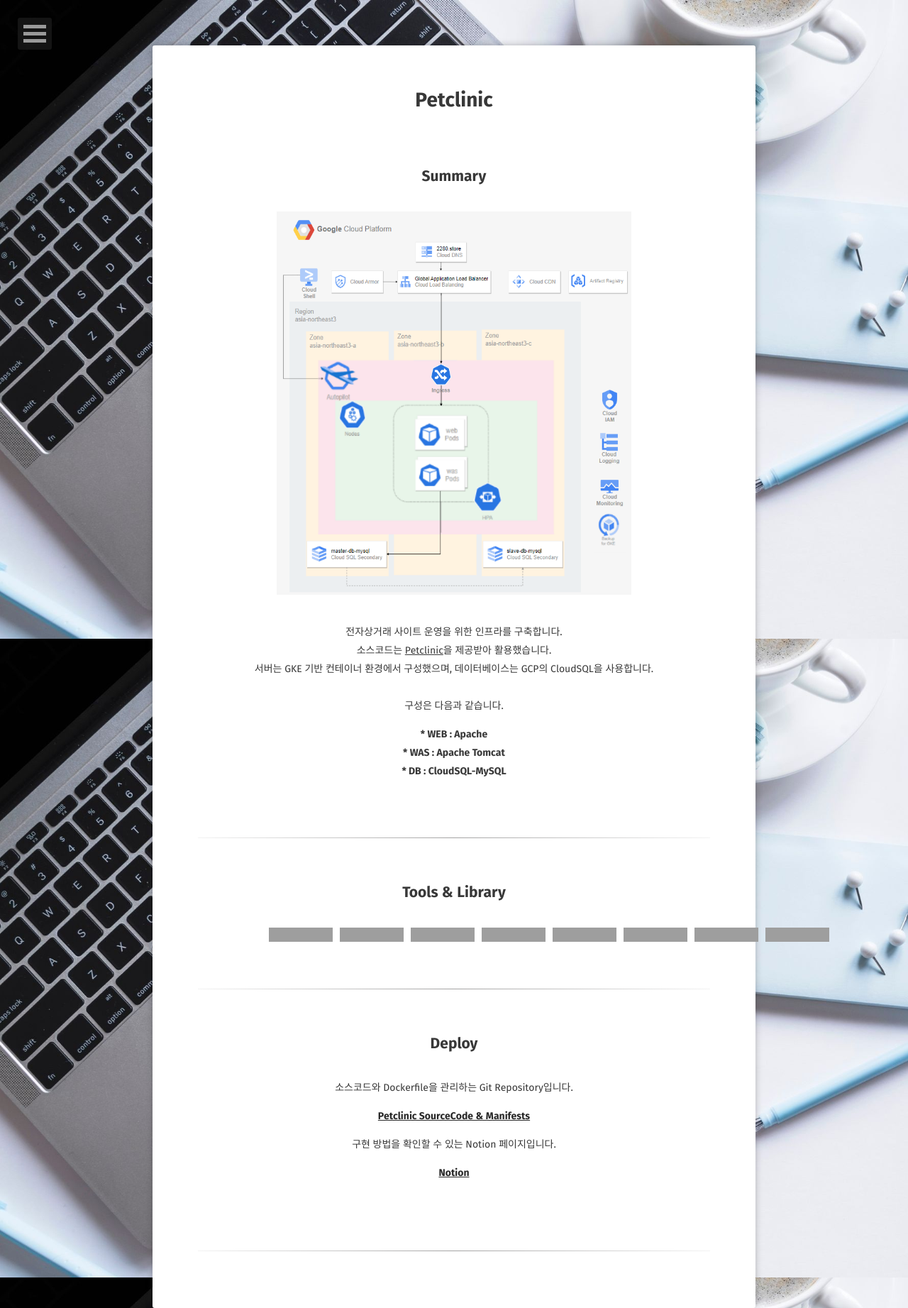
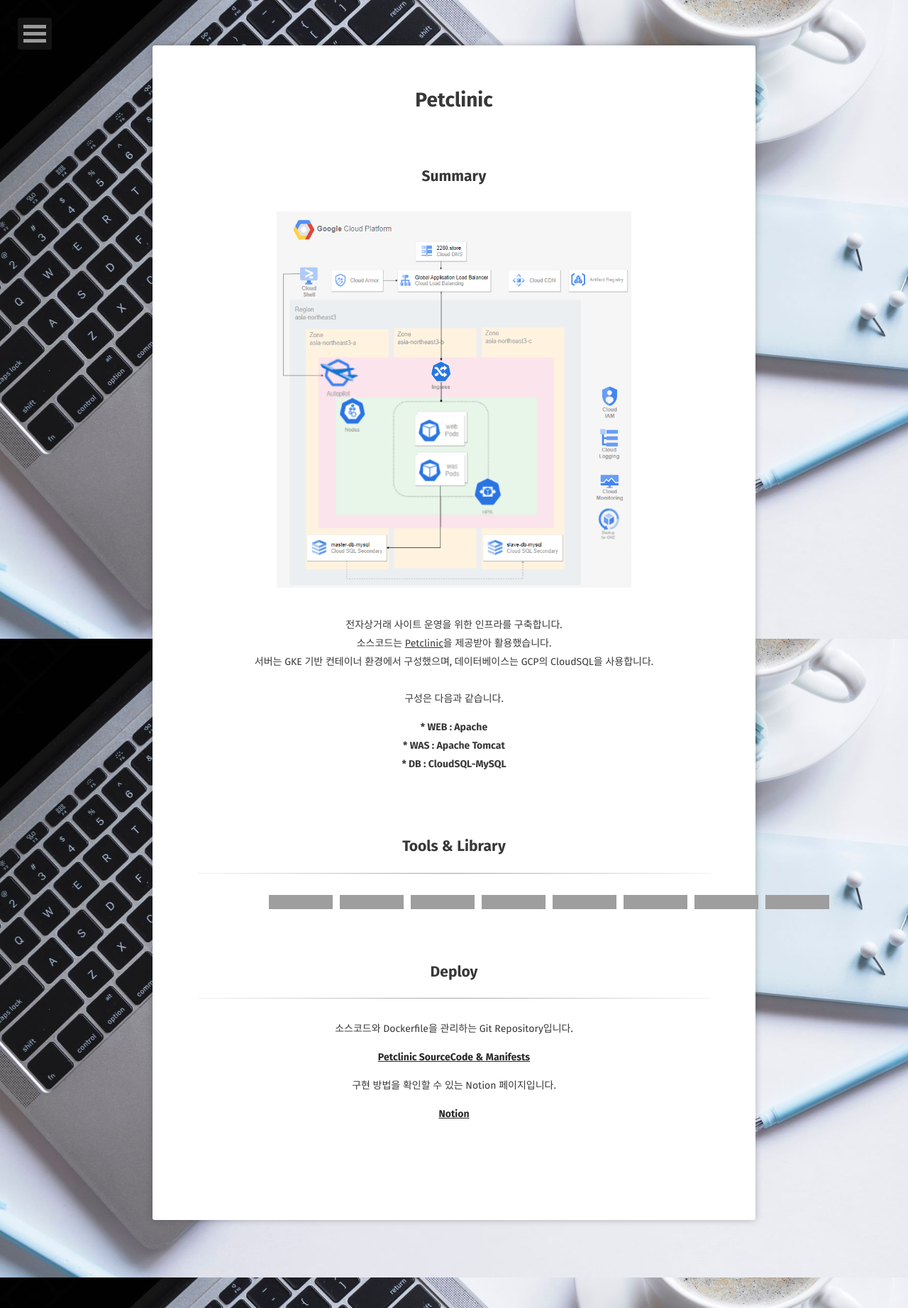
Before and after one commit to km00ng/km00ng.github.io, a Jekyll site: the page built from _posts/2016-03-22-k8s.md, in a window 1280 px wide. Shown: the whole page at 71% size. Built offline with Jekyll 4.4.1, drawn with Linux system fonts in a browser that asks for light colours; some web fonts are replaced; comment, search, counter and statistics services are not loaded; grey boxes are pictures that could not be loaded.

Commit message:
[all project] line 수정

```diff
--- a/_layouts/post.html
+++ b/_layouts/post.html
@@ -15,7 +15,7 @@
                   {% when 'Address Book' %}
                      <br>
                      <h2 id="summary">Summary</h2>
-                     <hr>
+                     <!-- <hr> -->
                      <div class="bottom-margin"></div>
 
                      <img src="../assets/img/addrbook/architecture.png" alt="Address Book Architecture" style="width: 900px; height: 450px;">
@@ -122,14 +122,14 @@
                      <div class="bottom-margin"></div>
 
                      <p><br />
-                     <br /></p>
+                     <!-- <br /></p>
 
-                     <hr />
+                     <hr /> -->
                   {% when 'Petclinic' %}
                   <br>
                   <h2 id="summary">Summary</h2>
                   <div class="bottom-margin"></div>
-                  <img src="../assets/img/petclinic/k8s_architecture.png" alt="Petclinic Architecture" style="width: 500px; height: 540px;">
+                  <img src="../assets/img/petclinic/k8s_architecture.png" alt="Petclinic Architecture" style="width: 500px; height: 530px;">
                   <br>
                   <p style="font-weight: normal;">전자상거래 사이트 운영을 위한 인프라를 구축합니다.<br>
                   소스코드는 <a href="">Petclinic</a>을 제공받아 활용했습니다.<br>
@@ -143,9 +143,9 @@
                   <p><br />
                   <br /></p>
 
-                  <hr />
+                  <!-- <hr />
 
-                  <p><br /></p>
+                  <p><br /></p> -->
 
                   <style>
                      .bottom-margin {
@@ -159,6 +159,7 @@
                   </style>
 
                   <h2 id="tools--library">Tools &amp; Library</h2>
+                  <hr>
                   <div class="bottom-margin"></div>
                   <div class="hidden-icons" style="display: flex; gap: 10px;">
                      <img src="https://img.shields.io/badge/GCP-4285F4?stylefor-the-badge&logo=Google%20Cloud&logoColor=FAFAFA"/>
@@ -174,12 +175,13 @@
                   </div>
                   <br />
                   <br />
-                  <hr />
+                  <!-- <hr />
 
 
-                  <br>
+                  <br> -->
 
                   <h2 id="Repo">Deploy</h2>
+                  <hr>
                   <div class="bottom-margin"></div>
 
                   <!-- <h3 id="github">Github Repository</h3> -->
@@ -192,9 +194,9 @@
                   <div class="bottom-margin"></div>
 
                   <p><br />
-                  <br /></p>
+                  <!-- <br /></p>
 
-                  <hr />
+                  <hr /> -->
 
                   {% else %}
                      <br>
@@ -213,9 +215,9 @@
                      <p><br />
                      <br /></p>
 
-                     <hr />
+                     <!-- <hr />
 
-                     <p><br /></p>
+                     <p><br /></p> -->
 
                      <style>
                         .bottom-margin {
@@ -224,6 +226,7 @@
                      </style>
 
                      <h2 id="tools--library">Tools &amp; Library</h2>
+                     <hr>
                      <div class="bottom-margin"></div>
                      <div style="display: flex; gap: 10px;">
                         <img src="https://img.shields.io/badge/GCP-4285F4?stylefor-the-badge&logo=Google%20Cloud&logoColor=FAFAFA"/>
@@ -239,12 +242,13 @@
                      </div>
                      <br />
                      <br />
-                     <hr />
+                     <!-- <hr />
 
 
-                     <br>
+                     <br> -->
 
                      <h2 id="Repo">Repository</h2>
+                     <hr>
                      <div class="bottom-margin"></div>
 
                      <p style="font-weight: normal;">Terraform 코드와 Kubernetes yaml 파일 관리를 위한 Repository입니다.<br>
@@ -256,9 +260,9 @@
                      <div class="bottom-margin"></div>
 
                      <p><br />
-                     <br /></p>
+                     <!-- <br /></p>
 
-                     <hr />
+                     <hr /> -->
 
                      <!-- <img src="../assets/img/boutique/terraform.jpg" alt="Terraform Folder" style="width: 400px; height: 330px;"> -->
                      <!-- <img src="../assets/img/boutique/cicd.jpg" alt="CI/CD flow" style="width: 900px; height: 230px;"> -->
```
